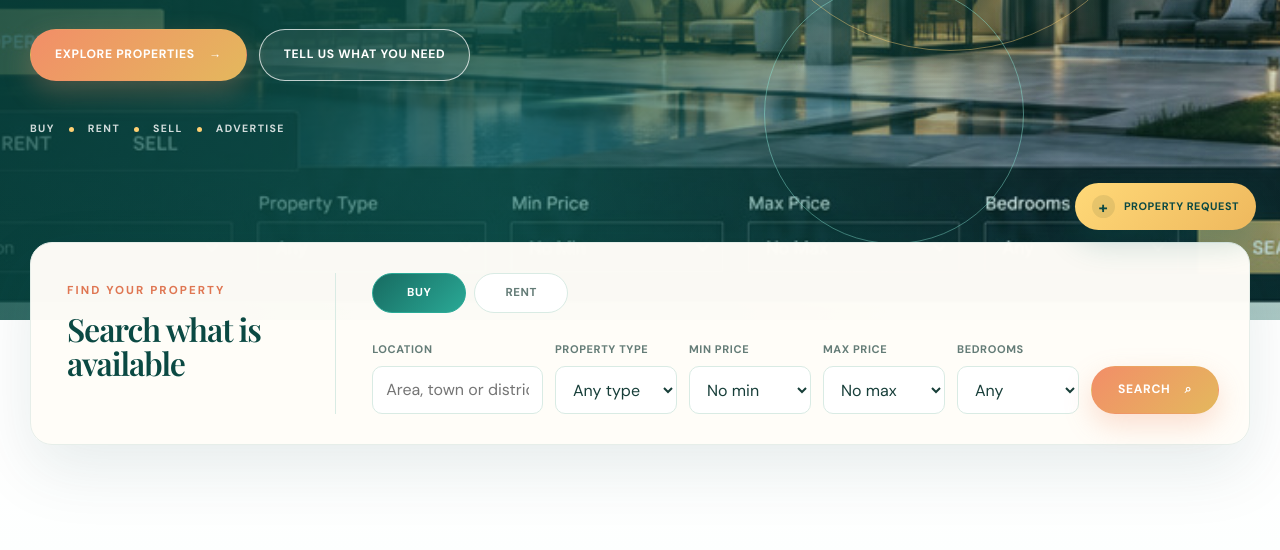
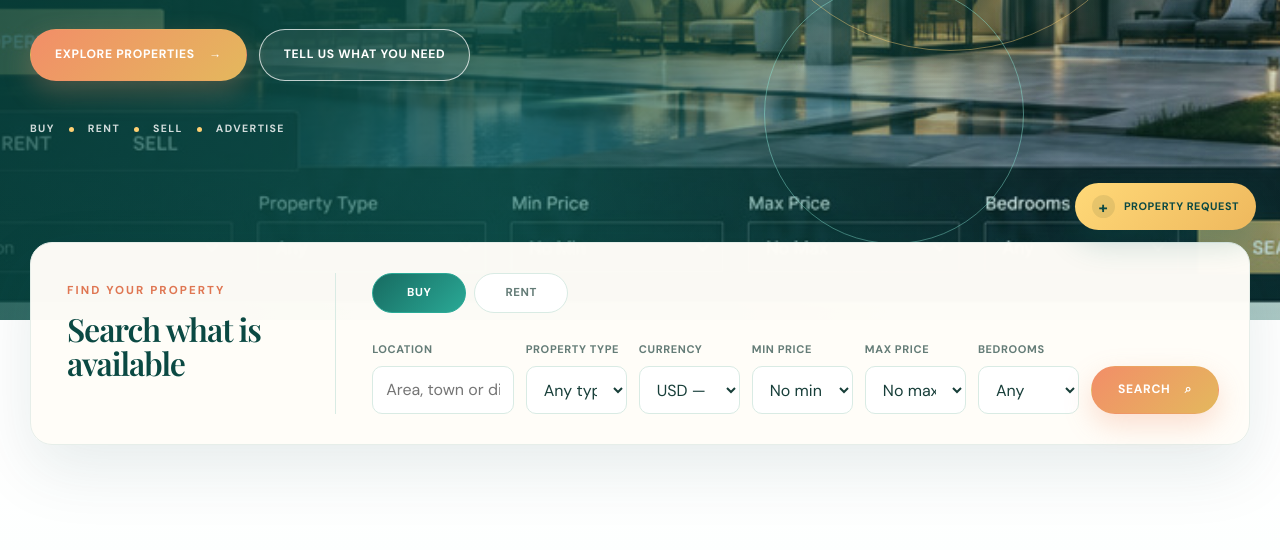
Before and after one commit to Joelokechu/Helen-Estates-Realtors, a plain HTML site: page index.html in a window 1280 px wide. Shown: the part 546-1096 px from the top of the page. Drawn offline with nearby package versions, Linux system fonts and the light colour scheme; no server answers.

Commit message:
Update index.html

```diff
--- a/index.html
+++ b/index.html
@@ -52,6 +52,15 @@
   />
 
   <script src="supabase-config.js"></script>
+
+  <style>
+    /* Keep the expanded currency-aware search on one row on large screens. */
+    @media (min-width: 1141px) {
+      .search-form {
+        grid-template-columns: 1.4fr repeat(5, 1fr) auto;
+      }
+    }
+  </style>
 
 </head>
 
@@ -385,6 +394,33 @@
 
             </label>
 
+            <label>
+
+              <span>
+                Currency
+              </span>
+
+              <select id="search-currency">
+
+                <option value="XCD">
+                  XCD — EC$
+                </option>
+
+                <option
+                  value="USD"
+                  selected
+                >
+                  USD — US$
+                </option>
+
+                <option value="GBP">
+                  GBP — £
+                </option>
+
+              </select>
+
+            </label>
+
 
             <label>
 
```
